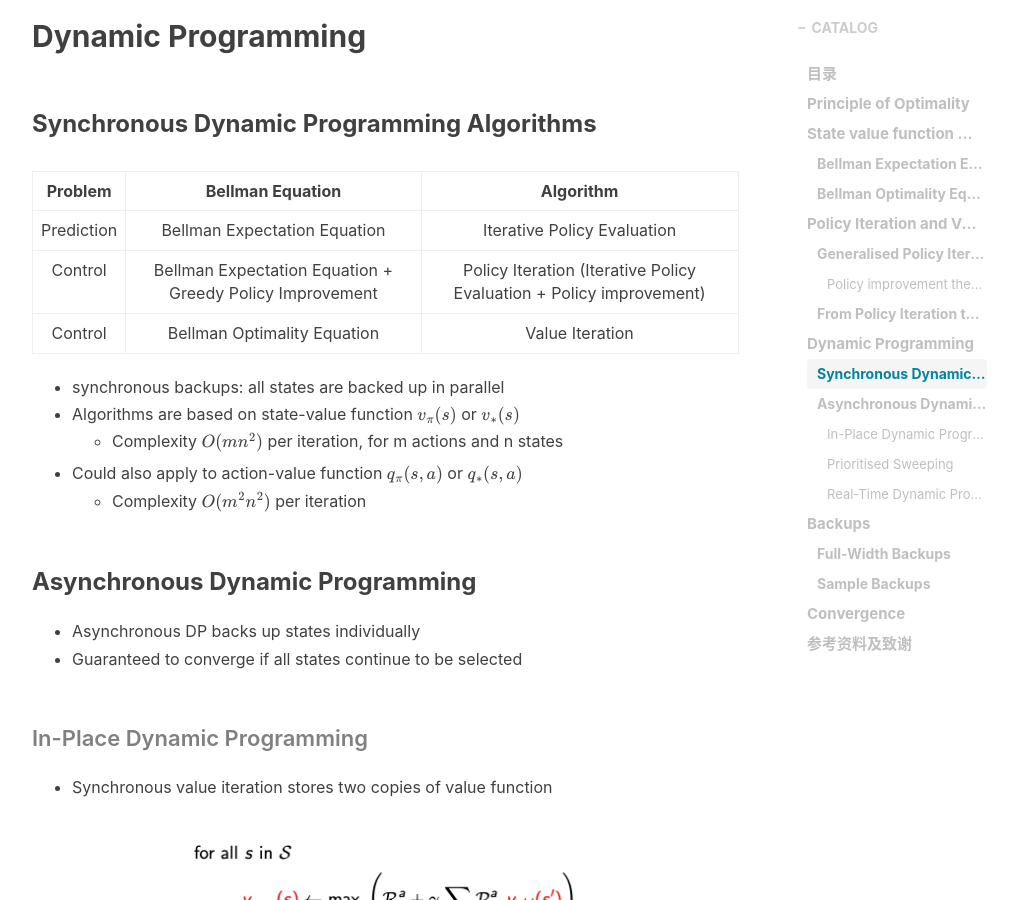
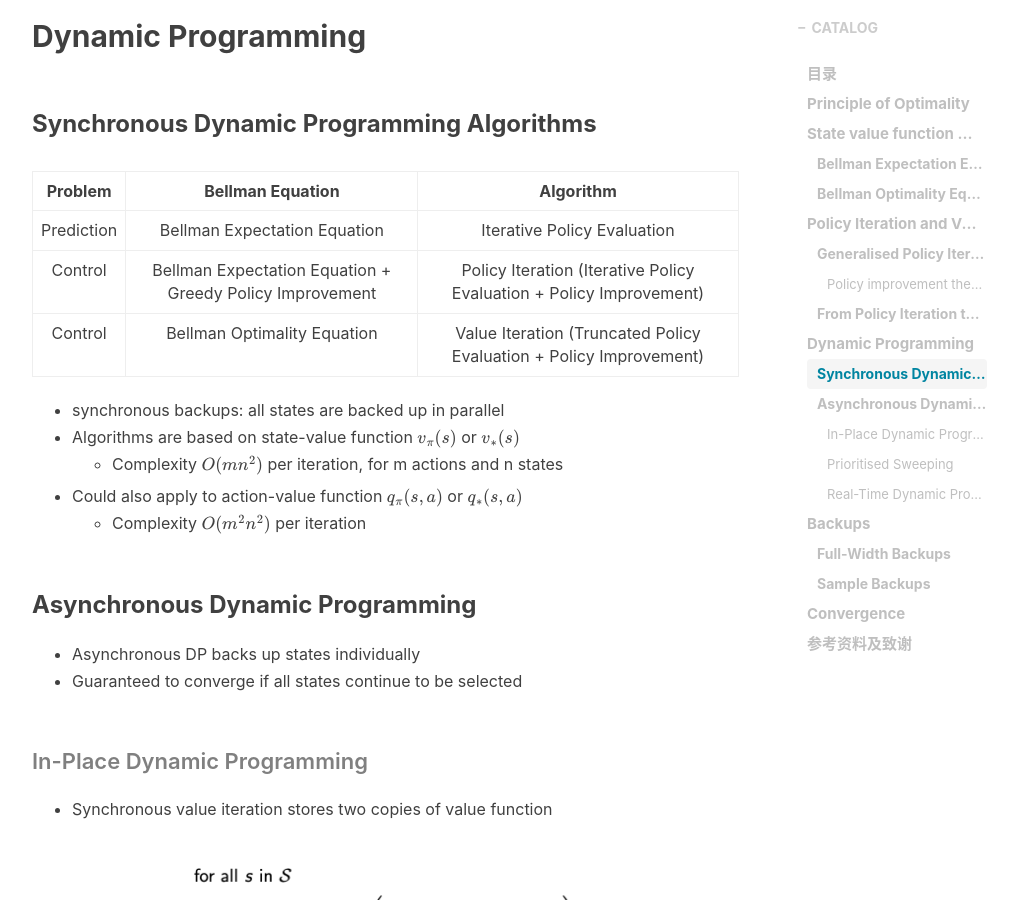
Before and after one commit to liushunyu/blog, a Jekyll site: the page built from _posts/2020-04-15-强化学习思考（5）动态规划.md, in a window 1280 px wide and 900 px high, scrolled down 4965 px. Shown: the whole window, without its empty margins (233-1249 px from the left). Built offline with Jekyll 4.4.1, drawn with Linux system fonts in a browser that asks for light colours; nearby versions of some CDN libraries; formulas are drawn with MathJax 3; comment, search, counter and statistics services are not loaded.

Commit message:
Update 2020-04-15-强化学习思考（5）动态规划.md

```diff
--- a/_posts/2020-04-15-强化学习思考（5）动态规划.md
+++ b/_posts/2020-04-15-强化学习思考（5）动态规划.md
@@ -269,8 +269,8 @@ Value Iteration
 |  Problem   |                     Bellman Equation                     |                          Algorithm                           |
 | :--------: | :------------------------------------------------------: | :----------------------------------------------------------: |
 | Prediction |               Bellman Expectation Equation               |                 Iterative Policy Evaluation                  |
-|  Control   | Bellman Expectation Equation + Greedy Policy Improvement | Policy Iteration (Iterative Policy Evaluation + Policy improvement) |
-|  Control   |               Bellman Optimality Equation                |                       Value Iteration                        |
+|  Control   | Bellman Expectation Equation + Greedy Policy Improvement | Policy Iteration (Iterative Policy Evaluation + Policy Improvement) |
+|  Control   |               Bellman Optimality Equation                | Value Iteration (Truncated Policy Evaluation + Policy Improvement) |
 
 - synchronous backups: all states are backed up in parallel
 - Algorithms are based on state-value function $v_\pi(s)$ or $v_∗(s)$
```
